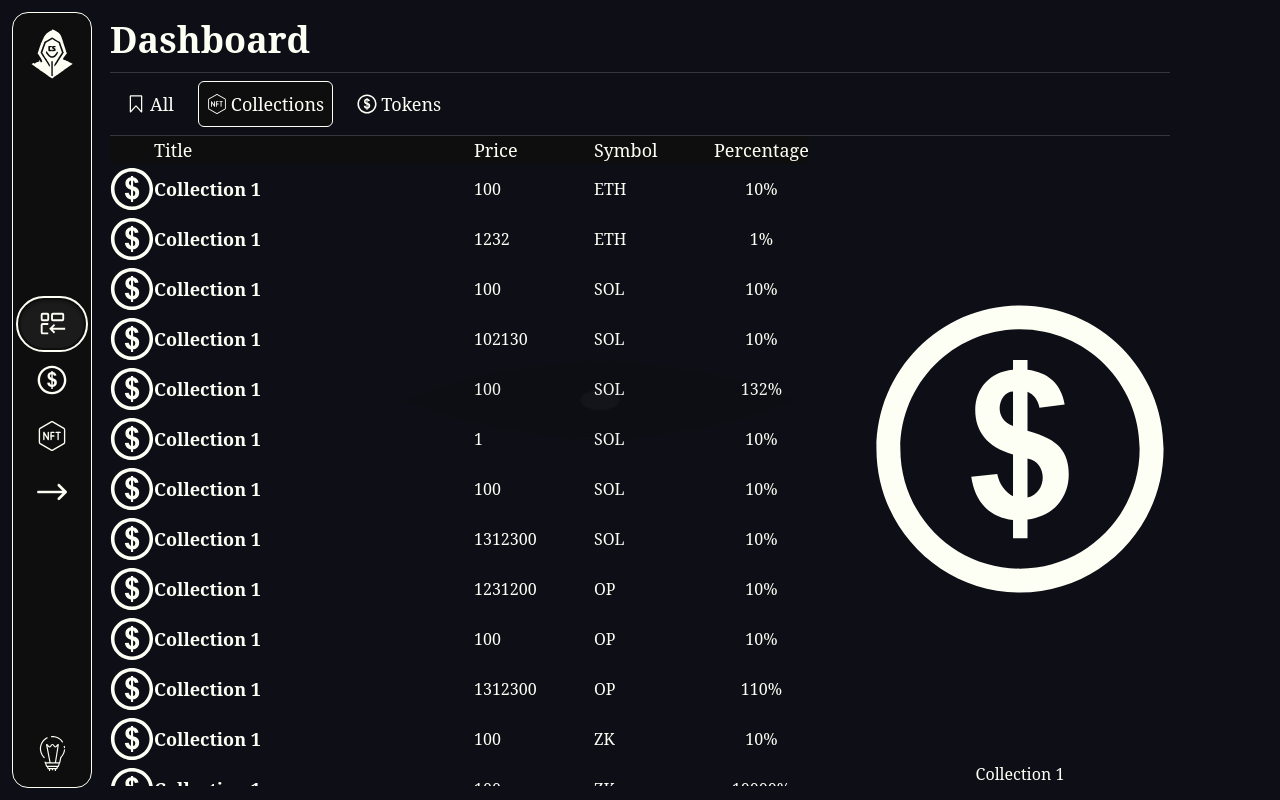
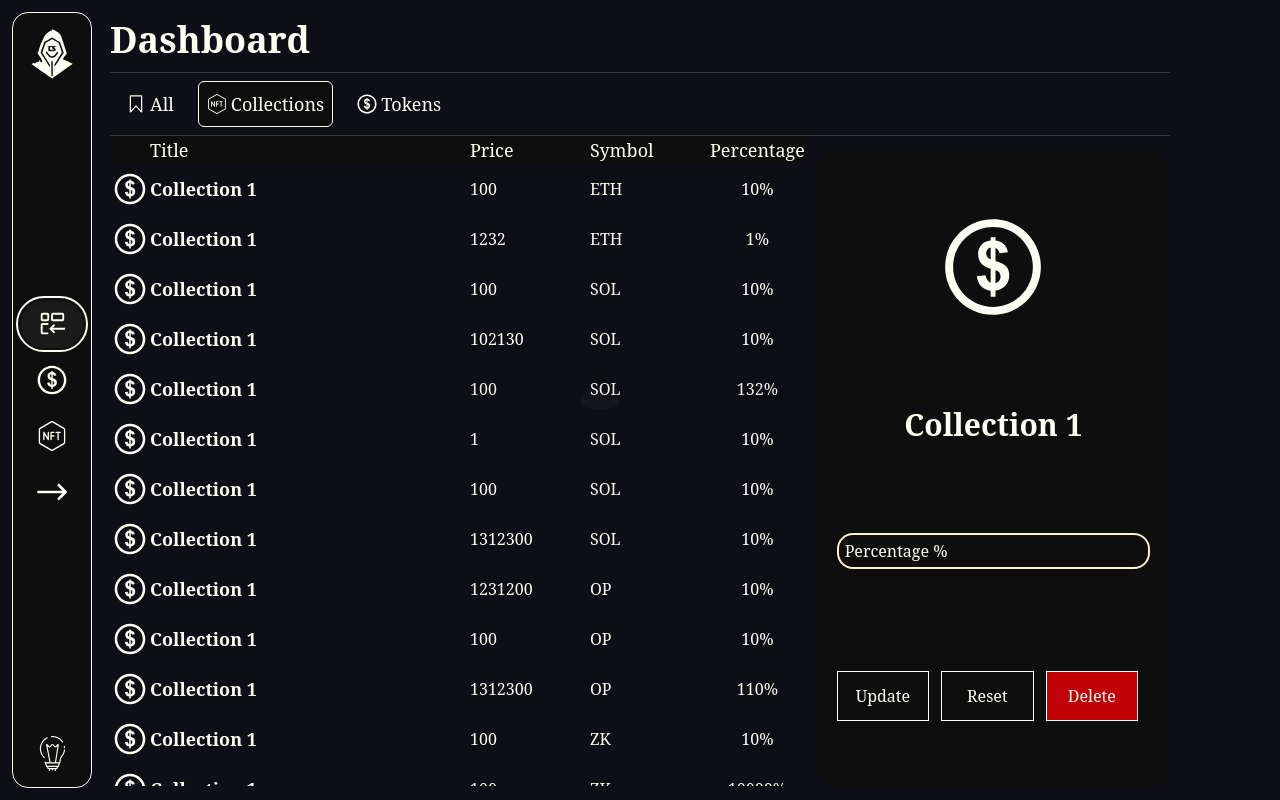
Before and after one commit to stariygoose/chain-stalker-public, a React (Vite) app in the folder client/: page /dashboard in a window 1280 px wide. Built offline with nearby package versions, Linux system fonts and the light colour scheme; a web font is replaced by a local one.

Commit message:
created: information modal for collection

```diff
--- a/client/src/pages/DashboardPage/ui/DashboardPage.tsx
+++ b/client/src/pages/DashboardPage/ui/DashboardPage.tsx
@@ -59,14 +59,16 @@ export const DashboardPage: FC = () => {
 	};
 
 	return (
-		<section className="w-[calc(100%-180px)] h-screen max-sm:size-full p-5 mx-auto">
+		<section className="w-[calc(100%-180px)] h-screen max-sm:size-full max-sm:p-2 p-5 mx-auto">
 			<h1 className="text-4xl font-bold max-sm:text-center">Dashboard</h1>
 			<DashboardNavigation activeTab={activeTab} changeActiveTab={setActiveTab}/>
-			<div className="flex flex-wrap justify-between">
+			<div className="flex justify-between">
 				<div className="h-[calc(100vh-150px)] max-lg:w-full overflow-y-auto" style={{scrollbarWidth: 'none'}}>
 					{ renderContent() }
 				</div>
-				<DashboardInformation title={'Collection 1'} icon={<CoinIcon/>}/>
+				<DashboardInformation title={'Collection 1'}
+					icon={<CoinIcon/>}
+					percentage={5}/>
 			</div>
 		</section>
 	);
--- a/client/src/shared/ui/Button/Button.tsx
+++ b/client/src/shared/ui/Button/Button.tsx
@@ -2,7 +2,7 @@ import { FC, ReactNode } from "react";
 
 interface ButtonProps {
 	children: ReactNode,
-	className: string
+	className?: string
 }
 
 export const Button: FC<ButtonProps> = ({ children, className }) => {
--- /dev/null
+++ b/client/src/shared/ui/Input/Input.tsx
@@ -0,0 +1,57 @@
+import { ChangeEvent, FC, useState } from "react";
+
+interface InputProps {
+	title: string,
+	placeholder?: string,
+	className?: string,
+	handleInput?: (e: ChangeEvent<HTMLInputElement>) => void,
+	error?: string
+}
+
+export const Input:FC<InputProps> = ({
+	title,
+	placeholder = "",
+	className = "",
+	handleInput,
+	error
+}) => {
+	const [isFilled, setIsFilled] = useState<boolean>(false);
+	const [isFocused, setIsFocused] = useState<boolean>(false);
+
+	const onFocus = () => {
+		setIsFocused(true);
+	}
+
+	const onChange = (e: ChangeEvent<HTMLInputElement>) => {
+		const value = e.target.value;
+		setIsFilled(!!value);
+		handleInput(e);
+	}
+
+	const onBlur = () => {
+		setIsFocused(false);
+	}
+
+	return (
+		<label className={`relative cursor-pointer ${className}`}>
+			<input type="text"
+					className={`border-2 box-border block w-full p-1
+					bg-transparent rounded-2xl
+					focus:outline-none
+					peer ${error ? 'border-red-800' : 'border-amber-100'}`}
+					placeholder={isFocused ? placeholder : ""}
+					onFocus={onFocus}
+					onChange={onChange}
+					onBlur={onBlur}/>
+			<span id="percentage-input"
+					className={`absolute top-0 left-0 p-1 m-1 whitespace-nowrap
+				transform-property: translate-0 leading-tight bg-color-second
+				rounded-2xl transition-all duration-100 easy-in
+				${isFilled
+					? 'translate-x-5 translate-y-[-65%] scale-75'
+					: "peer-focus:translate-x-5 peer-focus:translate-y-[-65%] peer-focus:scale-75"}`}>
+					{error ? error : title }
+				</span>
+		</label>
+	);
+}
--- a/client/src/widgets/dashboard/content/ui/DashboardContent.tsx
+++ b/client/src/widgets/dashboard/content/ui/DashboardContent.tsx
@@ -12,7 +12,7 @@ export const DashboardContent: FC<IDashboardContent> = ({ content, handleSort })
 			<table className="border-collapse">
 				<thead>
 					<tr className="bg-color-second w-full text-left text-lg sticky top-0 cursor-pointer">
-						<th className="min-w-8 max-w-20"></th>
+						<th className="min-w-6 max-w-10 w-10"></th>
 						<th className="font-light min-w-30 w-80" onClick={() => handleSort('title')}>Title</th>
 						<th className="font-light min-w-15 w-30" onClick={() => handleSort('price')}>Price</th>
 						<th className="font-light min-w-15 w-30" onClick={() => handleSort('symbol')}>Symbol</th>
--- a/client/src/widgets/dashboard/content/ui/DashboardContentOption.tsx
+++ b/client/src/widgets/dashboard/content/ui/DashboardContentOption.tsx
@@ -6,7 +6,7 @@ import { IDashboardContentOption } from "../../model/types";
 export const DashboardContentOption: FC<IDashboardContentOption> = ({ title, price, percentage, symbol }) => {
 	return (
 		<tr className="text-left h-[50px] cursor-pointer hover:bg-color-hover">
-			<td className="size-11">
+			<td className="p-1">
 				<CoinIcon />
 			</td>
 			<td className="font-bold text-lg">{ title }</td>
--- a/client/src/widgets/dashboard/information/ui/DashboardInformation.tsx
+++ b/client/src/widgets/dashboard/information/ui/DashboardInformation.tsx
@@ -1,20 +1,61 @@
-import { FC, ReactNode } from "react";
+import { ChangeEvent, FC, ReactNode, useEffect, useState } from "react";
+import { Input } from "../../../../shared/ui/Input/Input";
+import { Button } from "../../../../shared/ui/Button/Button";
 
 interface DashboardInformationProps {
 	icon: ReactNode,
 	title: string,
+	percentage: number
 }
 
 export const DashboardInformation: FC<DashboardInformationProps> = ({
 	icon,
-	title
+	title,
+	percentage
 }) => {
+	const [newPersentage, setNewPercentage] = useState<number>(percentage);
+	const [error, setError] = useState<string>("");
+
+	const handlePercentageInput = (e: ChangeEvent<HTMLInputElement>) => {
+		const value = e.target.value;
+		const numStr = value.replace('%', '');
+
+		const num = parseFloat(numStr);
+		if (isNaN(num)) {
+			setError("Please enter a valid number");
+      return;
+		}
+		if (num < 0 || num > 1000) {
+			setError("Percentage must be between 0 and 1000");
+			return ;
+		}
+		setError("");
+		setNewPercentage(num);
+	}
+
 	return (
-		<div className="max-lg:hidden flex flex-col">
-			<div className="w-auto h-full">
+		<div className="max-lg:hidden flex flex-col bg-color-second w-1/3 rounded-2xl
+		justify-around p-5 items-center mt-4">
+			<div className="size-25 ">
 				{icon}
 			</div>
-			<div className="text-center"> { title } </div>
+			<div className="text-center text-3xl font-extrabold"> { title } </div>
+			<Input title="Percentage %"
+				placeholder={5 + '%'}
+				className="w-full"
+				handleInput={handlePercentageInput}
+				error={error}/>
+			<div className="flex justify-around w-full">
+				<Button className="w-full">
+					<span>Update</span>
+				</Button>
+				<Button className="w-full">
+					<span>Reset</span>
+				</Button>
+				<Button className="bg-red-700 w-full">
+					<span>Delete</span>
+				</Button>
+			</div>
 		</div>
 	);
 }
--- a/client/src/widgets/dashboard/navigation/ui/DashboardNavigation.tsx
+++ b/client/src/widgets/dashboard/navigation/ui/DashboardNavigation.tsx
@@ -37,7 +37,8 @@ export const DashboardNavigation: FC<IDashboardNavigation> = ({ activeTab, chang
 
 	return (
 		<div className="p-2 mt-3 flex gap-4 border-b-1 border-t-1
-		border-gray-300/20 text-lg cursor-pointer">
+		border-gray-300/20 text-lg cursor-pointer overflow-x-scroll"
+		style={{scrollbarWidth: 'none'}}>
 			{
 				options.map((option, index) => (
 					<DashboardNavigationOption
--- a/client/src/widgets/index.ts
+++ b/client/src/widgets/index.ts
@@ -1 +1 @@
-export { Sidebar } from './sidebar/Sidebar';
+export { Sidebar } from './sidebar/ui/Sidebar';
--- a/client/src/widgets/sidebar/Sidebar.tsx
+++ b/client/src/widgets/sidebar/ui/Sidebar.tsx
@@ -1,15 +1,15 @@
 import { FC, useState } from 'react';
 
-import { SidebarOption, SidebarOptionProps } from '../../shared/ui/SidebarOption/SidebarOption';
-import { LogoIcon } from '../../shared/assets/icons/LogoIcon';
-import { ThemeToogler } from '../../features/ThemeToogler/ThemeToogler';
-import { useTheme } from '../../shared/lib/hooks/useTheme';
+import { SidebarOption, SidebarOptionProps } from './SidebarOption';
+import { LogoIcon } from '../../../shared/assets/icons/LogoIcon';
+import { ThemeToogler } from '../../../features/ThemeToogler/ThemeToogler';
+import { useTheme } from '../../../shared/lib/hooks/useTheme';
 import { Link } from 'react-router-dom';
-import { ArrowIcon } from '../../shared/assets/icons/ArrowIcon';
-import { CoinIcon } from '../../shared/assets/icons/CoinIcon';
-import { NftIcon } from '../../shared/assets/icons/NftIcon';
-import { DashboardIcon } from '../../shared/assets/icons/DashboardIcon';
-import { Hamburger } from '../../features/Hamburger/Hamburger';
+import { ArrowIcon } from '../../../shared/assets/icons/ArrowIcon';
+import { CoinIcon } from '../../../shared/assets/icons/CoinIcon';
+import { NftIcon } from '../../../shared/assets/icons/NftIcon';
+import { DashboardIcon } from '../../../shared/assets/icons/DashboardIcon';
+import { Hamburger } from '../../../features/Hamburger/Hamburger';
 
 
 const sidebarOptions: SidebarOptionProps[] = [
@@ -41,6 +41,7 @@ export const Sidebar: FC = () => {
 	const { theme, setTheme } = useTheme();
 
 	const changeTheme = () => {
+		// eslint-disable-next-line @typescript-eslint/no-unused-expressions
 		theme === 'dark' ? setTheme('light') : setTheme('dark');
 	}
 
@@ -81,7 +82,7 @@ export const Sidebar: FC = () => {
 							<LogoIcon	width={50} height={50}/>
 						</div>
 				</Link>
-				<div>
+				<div onClick={closeMenu}>
 					{
 						sidebarOptions.map((option, index) => {
 							return <SidebarOption
--- a/client/src/shared/ui/SidebarOption/SidebarOption.tsx
+++ b/client/src/widgets/sidebar/ui/SidebarOption.tsx
@@ -4,7 +4,7 @@ import { NavLink } from "react-router-dom";
 export interface SidebarOptionProps {
 	icon: ReactNode,
 	text: string,
-	link: string,
+	link: string
 }
 
 export const SidebarOption: FC<SidebarOptionProps> = ({
```
